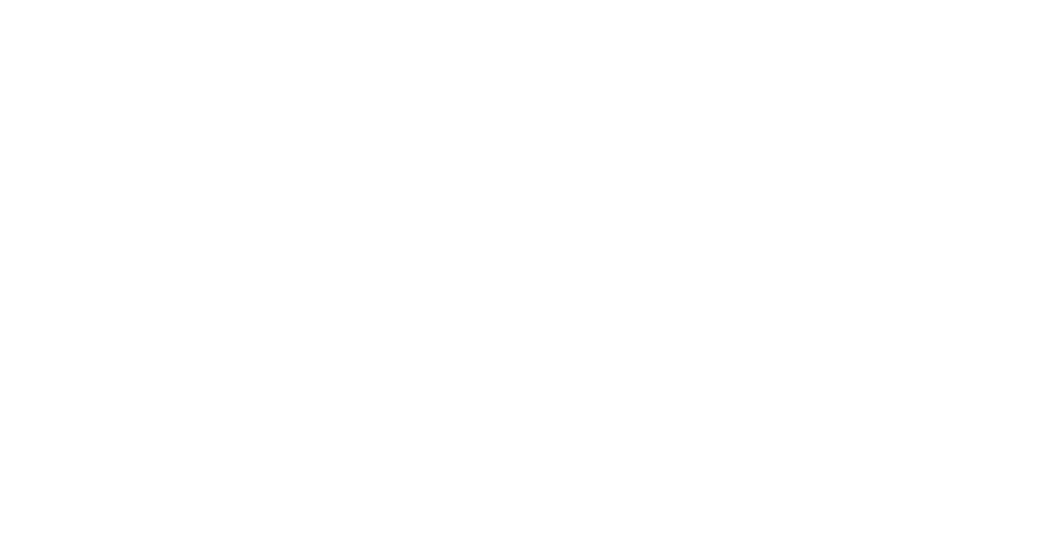
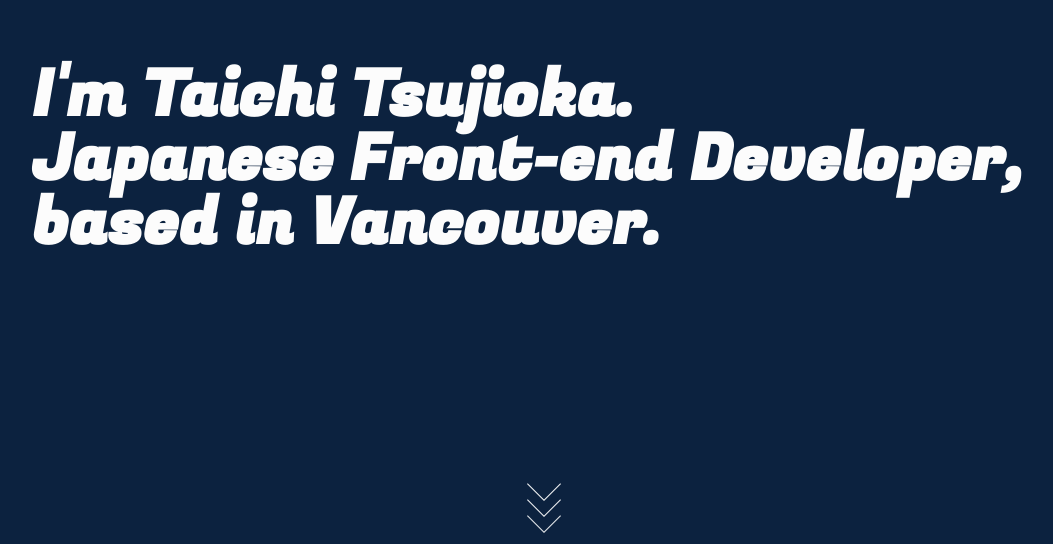
Before and after one commit to taichi-t/React_practice, a React (Create React App) app: page / in a window 1280 px wide. Shown: the part 256-800 px from the top of the page, without its empty margins (96-1149 px from the left). Built offline with nearby package versions, Linux system fonts and the light colour scheme.

Commit message:
setting up work space

```diff
--- a/public/index.html
+++ b/public/index.html
@@ -9,6 +9,16 @@
       name="description"
       content="Web site created using create-react-app"
     />
+    <!-- font -->
+    <link
+      href="https://fonts.googleapis.com/css?family=Oswald:300,400,700&display=swap"
+      rel="stylesheet"
+    />
+    <link
+      href="https://fonts.googleapis.com/css?family=Fugaz+One&display=swap"
+      rel="stylesheet"
+    />
+
     <title>react-pactice</title>
   </head>
   <body>
--- a/src/App.js
+++ /dev/null
@@ -1,13 +0,0 @@
-import React from "react";
-
-function App() {
-  return (
-    <div className="App">
-      <header>
-        <p></p>
-      </header>
-    </div>
-  );
-}
-
-export default App;
--- /dev/null
+++ b/src/component/App.jsx
@@ -0,0 +1,21 @@
+import React from "react";
+
+function App() {
+  return (
+    <div className="top_bgc">
+      <p className="top_text">
+        I'm Taichi Tsujioka. <br />
+        Japanese Front-end Developer,
+        <br />
+        based in Vancouver.
+      </p>
+      <div className="scroll-button">
+        <span></span>
+        <span></span>
+        <span></span>
+      </div>
+    </div>
+  );
+}
+
+export default App;
--- /dev/null
+++ b/src/css/index.css
@@ -0,0 +1,133 @@
+html {
+  font-size: 62.5%; /*16px×62.5%=10px*/
+  background-color: #0c223f;
+}
+
+body {
+  font-family: "Oswald", sans-serif;
+  color: #fcfcfc;
+  font-feature-settings: "palt";
+  letter-spacing: 0.025em;
+}
+
+a {
+  text-decoration: none;
+  color: inherit;
+}
+
+a:hover {
+  text-decoration: none;
+  color: inherit;
+}
+
+h2 {
+  text-align: center;
+  font-size: 4.2rem;
+  color: #0c223f;
+  line-height: 1;
+  text-transform: uppercase;
+}
+
+h3 {
+  font-size: 1.6rem;
+  color: #0c223f;
+  font-weight: bold;
+  text-align: left;
+  padding-bottom: 32px;
+  margin-bottom: 0;
+}
+
+h4 {
+  font-size: 1.4rem;
+  color: #0c223f;
+  text-align: left;
+  padding-bottom: 24px;
+  margin-bottom: 0;
+}
+
+button:focus {
+  outline: 0;
+}
+
+/*------------------- top ----------------*/
+
+.top_bgc {
+  position: relative;
+  width: 100vw;
+  height: 100vh;
+  background-color: #0c223f;
+}
+
+.top_text {
+  position: absolute;
+  top: 40%;
+  left: 10%;
+  font-size: 4rem;
+  font-family: "Fugaz One", sans-serif;
+  font-weight: bold;
+  color: #fcfcfc;
+}
+
+/* scrollbutton */
+.scroll-button {
+  position: absolute;
+  bottom: 9%;
+  left: 50%;
+  display: inline-block;
+  -webkit-transform: translate(0, -50%);
+  transform: translate(0, -50%);
+  text-decoration: none;
+  z-index: 14;
+}
+.scroll-button span {
+  position: absolute;
+  top: 0%;
+  left: 50%;
+  width: 24px;
+  height: 24px;
+  margin-left: -12px;
+  border-left: 1px solid #fff;
+  border-bottom: 1px solid #fff;
+  -webkit-transform: rotate(-45deg);
+  transform: rotate(-45deg);
+  -webkit-animation: sdb 2s infinite;
+  animation: sdb 2s infinite;
+  opacity: 0;
+  box-sizing: border-box;
+}
+.scroll-button span:nth-of-type(1) {
+  -webkit-animation-delay: 0s;
+  animation-delay: 0s;
+}
+.scroll-button span:nth-of-type(2) {
+  top: 16px;
+  -webkit-animation-delay: 0.15s;
+  animation-delay: 0.15s;
+}
+.scroll-button span:nth-of-type(3) {
+  top: 32px;
+  -webkit-animation-delay: 0.3s;
+  animation-delay: 0.3s;
+}
+@-webkit-keyframes sdb {
+  0% {
+    opacity: 0;
+  }
+  50% {
+    opacity: 1;
+  }
+  100% {
+    opacity: 0;
+  }
+}
+@keyframes sdb {
+  0% {
+    opacity: 0;
+  }
+  50% {
+    opacity: 1;
+  }
+  100% {
+    opacity: 0;
+  }
+}
--- /dev/null
+++ b/src/css/reset.css
@@ -0,0 +1,129 @@
+/* http://meyerweb.com/eric/tools/css/reset/
+   v2.0 | 20110126
+   License: none (public domain)
+*/
+
+html,
+body,
+div,
+span,
+applet,
+object,
+iframe,
+h1,
+h2,
+h3,
+h4,
+h5,
+h6,
+p,
+blockquote,
+pre,
+a,
+abbr,
+acronym,
+address,
+big,
+cite,
+code,
+del,
+dfn,
+em,
+img,
+ins,
+kbd,
+q,
+s,
+samp,
+small,
+strike,
+strong,
+sub,
+sup,
+tt,
+var,
+b,
+u,
+i,
+center,
+dl,
+dt,
+dd,
+ol,
+ul,
+li,
+fieldset,
+form,
+label,
+legend,
+table,
+caption,
+tbody,
+tfoot,
+thead,
+tr,
+th,
+td,
+article,
+aside,
+canvas,
+details,
+embed,
+figure,
+figcaption,
+footer,
+header,
+hgroup,
+menu,
+nav,
+output,
+ruby,
+section,
+summary,
+time,
+mark,
+audio,
+video {
+  margin: 0;
+  padding: 0;
+  border: 0;
+  font-size: 100%;
+  font: inherit;
+  vertical-align: baseline;
+}
+/* HTML5 display-role reset for older browsers */
+article,
+aside,
+details,
+figcaption,
+figure,
+footer,
+header,
+hgroup,
+menu,
+nav,
+section {
+  display: block;
+}
+body {
+  line-height: 1;
+}
+ol,
+ul {
+  list-style: none;
+}
+blockquote,
+q {
+  quotes: none;
+}
+blockquote:before,
+blockquote:after,
+q:before,
+q:after {
+  content: "";
+  content: none;
+}
+table {
+  border-collapse: collapse;
+  border-spacing: 0;
+}
--- a/src/index.css
+++ /dev/null
@@ -1,13 +0,0 @@
-body {
-  margin: 0;
-  font-family: -apple-system, BlinkMacSystemFont, 'Segoe UI', 'Roboto', 'Oxygen',
-    'Ubuntu', 'Cantarell', 'Fira Sans', 'Droid Sans', 'Helvetica Neue',
-    sans-serif;
-  -webkit-font-smoothing: antialiased;
-  -moz-osx-font-smoothing: grayscale;
-}
-
-code {
-  font-family: source-code-pro, Menlo, Monaco, Consolas, 'Courier New',
-    monospace;
-}
--- a/src/index.js
+++ b/src/index.js
@@ -1,6 +1,7 @@
 import React from "react";
 import ReactDOM from "react-dom";
-import "./index.css";
-import App from "./App";
+import "./css/index.css";
+import "./css/reset.css";
+import App from "./component/App";
 
 ReactDOM.render(<App />, document.getElementById("root"));
```
Also changed, not shown: src/setupTests.js (deleted, +0 -5 lines), 1 other file (tests, documents, lock files or other folders).
